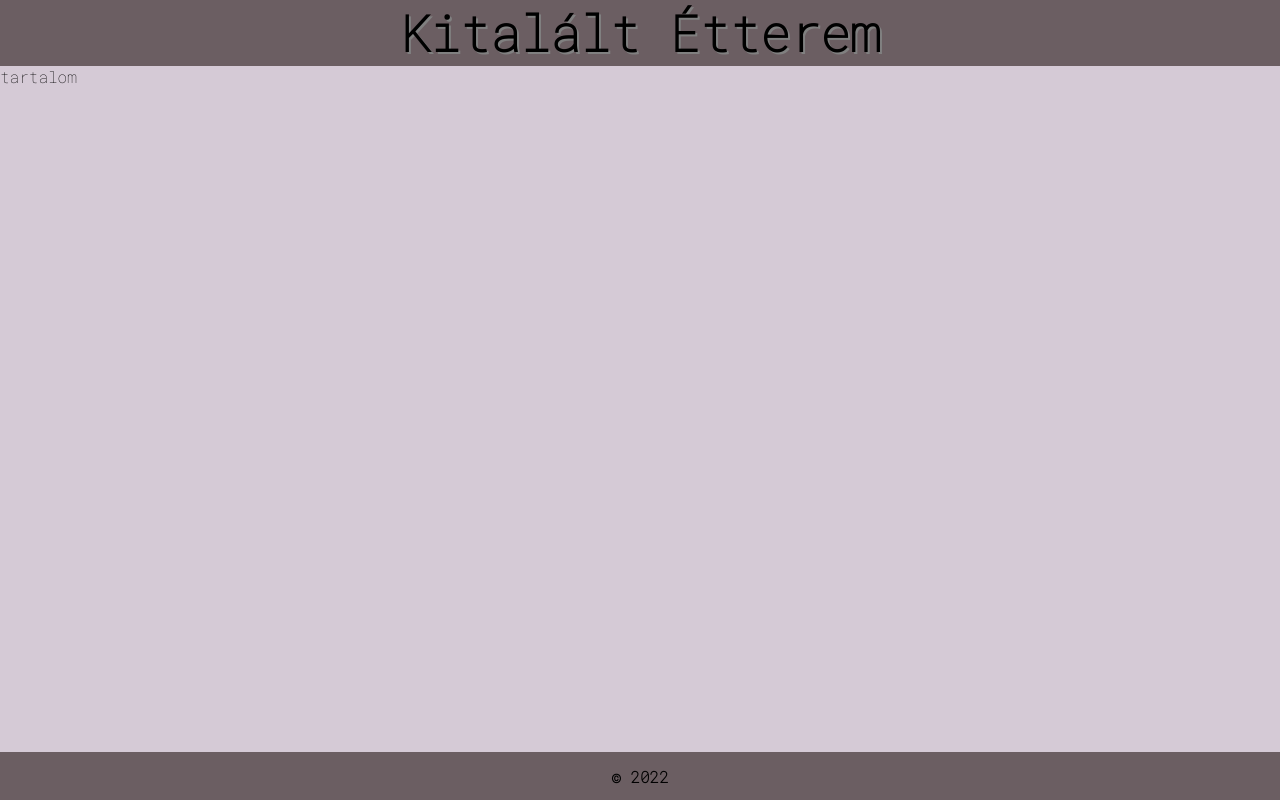
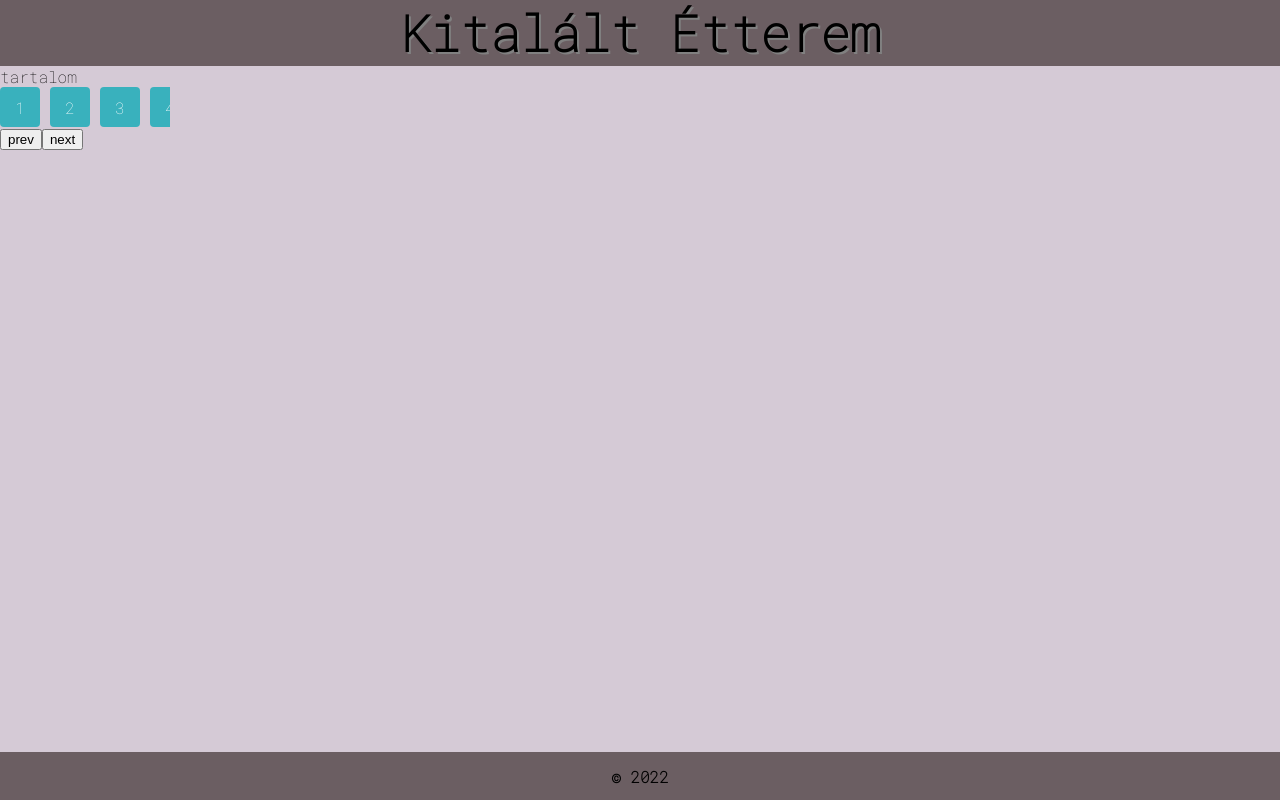
Before and after one commit to meszaros-adam/restaurant-site, a Vue app: page / in a window 1280 px wide. Built offline with nearby package versions, Linux system fonts and the light colour scheme.

Commit message:
carousel

```diff
--- a/src/App.vue
+++ b/src/App.vue
@@ -2,24 +2,30 @@
   <div id="app">
     <header>Kitalált Étterem</header>
     <main>tartalom</main>
+    <carouselVue></carouselVue>
     <footer> &#169; {{ year }}</footer>
   </div>
 </template>
 
 <script>
-import { computed } from 'vue'
+import { computed} from 'vue'
+import carouselVue from './components/carousel.vue'
 
 export default {
   name: 'app',
   components: {
+    carouselVue
   },
   setup() {
+
+
     const year = computed(() => {
       return new Date().getFullYear()
     })
 
-    return { year }
 
+
+    return { year}
   }
 }
 </script>
@@ -59,4 +65,27 @@ footer {
   place-items: center;
   font-weight: bolder;
 }
+
+.carousel {
+  width: 170px;
+  overflow: hidden;
+}
+
+.inner {
+  white-space: nowrap;
+  transition: transform 0.2s;
+}
+
+.card {
+  width: 40px;
+  margin-right: 10px;
+  display: inline-flex;
+
+  height: 40px;
+  background-color: #39b1bd;
+  color: white;
+  border-radius: 4px;
+  align-items: center;
+  justify-content: center;
+}
 </style>
--- /dev/null
+++ b/src/components/carousel.vue
@@ -0,0 +1,83 @@
+<template>
+    <div>
+        <div class="carousel">
+            <div class="inner" :style="[innerStyles]" ref="inner">
+                <div class="card" v-for="card in cards" :key="card">
+                    {{ card }}
+                </div>
+            </div>
+        </div>
+        <button class="carousel-button" @click="prev">prev</button>
+        <button class="carousel-button" @click="next">next</button>
+    </div>
+</template>
+
+<script>
+
+import { onMounted, ref } from 'vue'
+export default {
+    setup() {
+
+        const cards = ref([1, 2, 3, 4, 5, 6, 7, 8, 9])
+        const innerStyles = ref({})
+        const step = ref('');
+
+        const inner = ref(null)
+
+        onMounted(() => {
+            const innerWidth = inner.value.scrollWidth;
+            const totalCards = cards.value.length;
+            step.value = `${innerWidth / totalCards}px`
+        })
+
+        const prev = () => {
+            moveRight()
+
+            afterTransition(() => {
+                const card = cards.value.pop()
+                cards.value.unshift(card)
+                resetTranslate()
+            })
+        }
+
+        const next = () => {
+            moveLeft()
+
+            afterTransition(() => {
+                const card = cards.value.shift()
+                cards.value.push(card)
+                resetTranslate()
+            })
+        }
+
+        const afterTransition = (callback) => {
+            const listener = () => {
+                callback()
+                inner.value.removeEventListener('transitionend', listener)
+            }
+            inner.value.addEventListener('transitionend', listener)
+        }
+
+        const moveLeft = () => {
+            innerStyles.value = {
+                transform: `translateX(-${step.value})`
+            }
+        }
+
+        const moveRight = () => {
+            innerStyles.value = {
+                transform: `translateX(${step.value})`
+            }
+        }
+
+        const resetTranslate = () => {
+            innerStyles.value = {
+                transition: 'none',
+                transform: 'translateX(0)'
+            }
+        }
+
+        return { cards, inner, next, prev, innerStyles }
+    }
+}
+</script>
```
